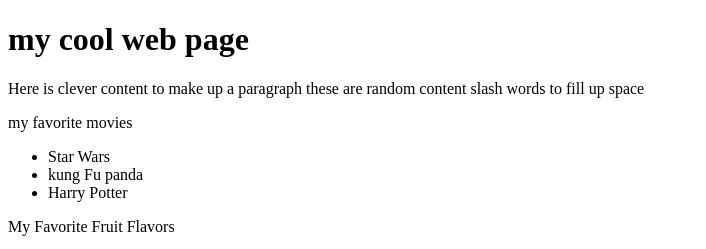
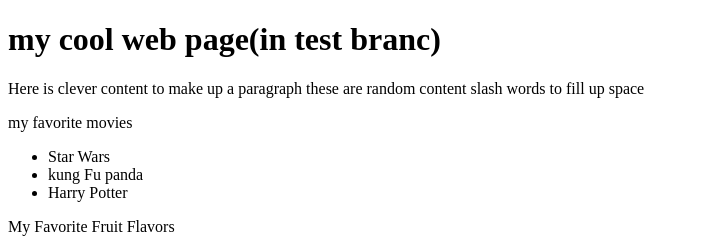
Before and after one commit to wendy3salinas/stylin-with-css, a plain HTML site: page index.html in a window 1280 px wide. Shown: the top 249 px of the page, without its empty margins (0-706 px from the left). Drawn offline with Linux system fonts and the light colour scheme.

Commit message:
Update index.html

```diff
--- a/index.html
+++ b/index.html
@@ -5,7 +5,7 @@
     <title>my cool web page</title>
   </head>
   <body>
-    <h1>my cool web page</h1>
+    <h1>my cool web page(in test branc)</h1>
       <p> Here is clever content to make up a paragraph these are random content slash words to fill up space</p>
     <p>my favorite movies</p>
     <p>
```
